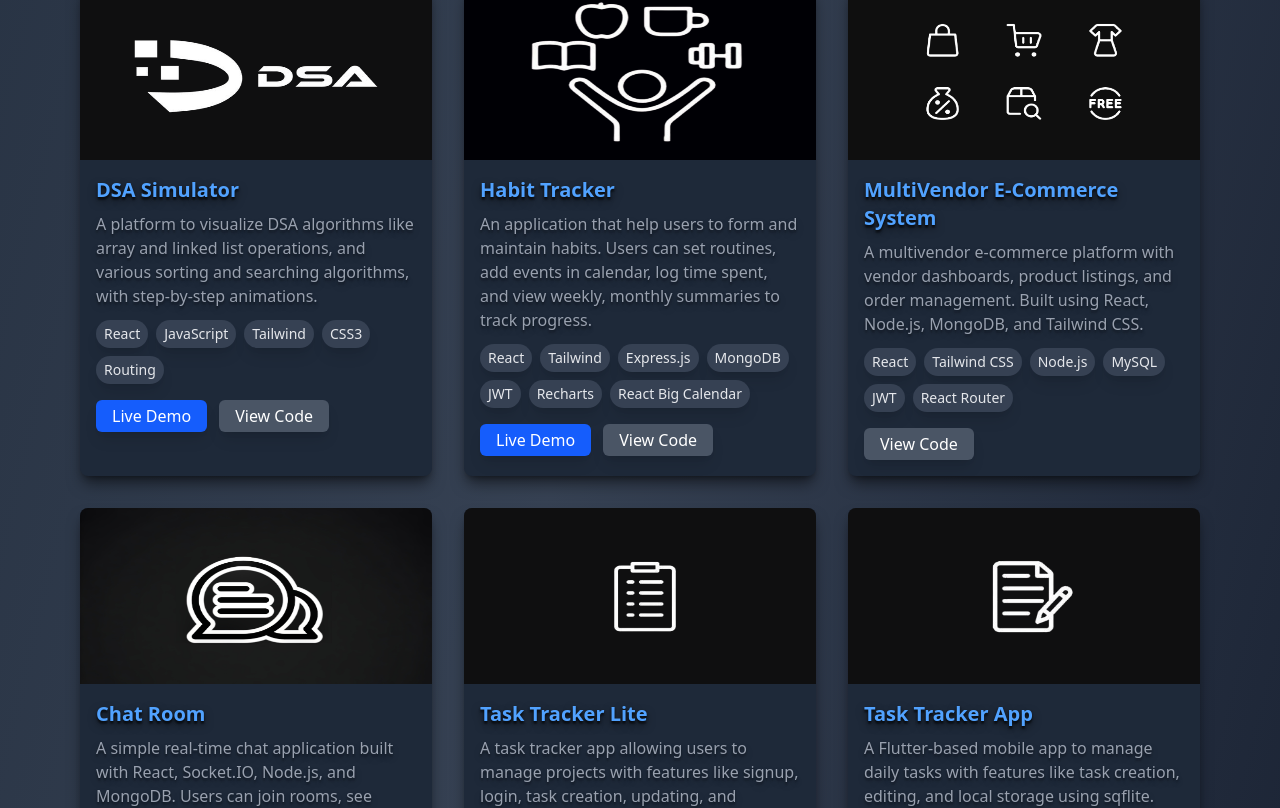
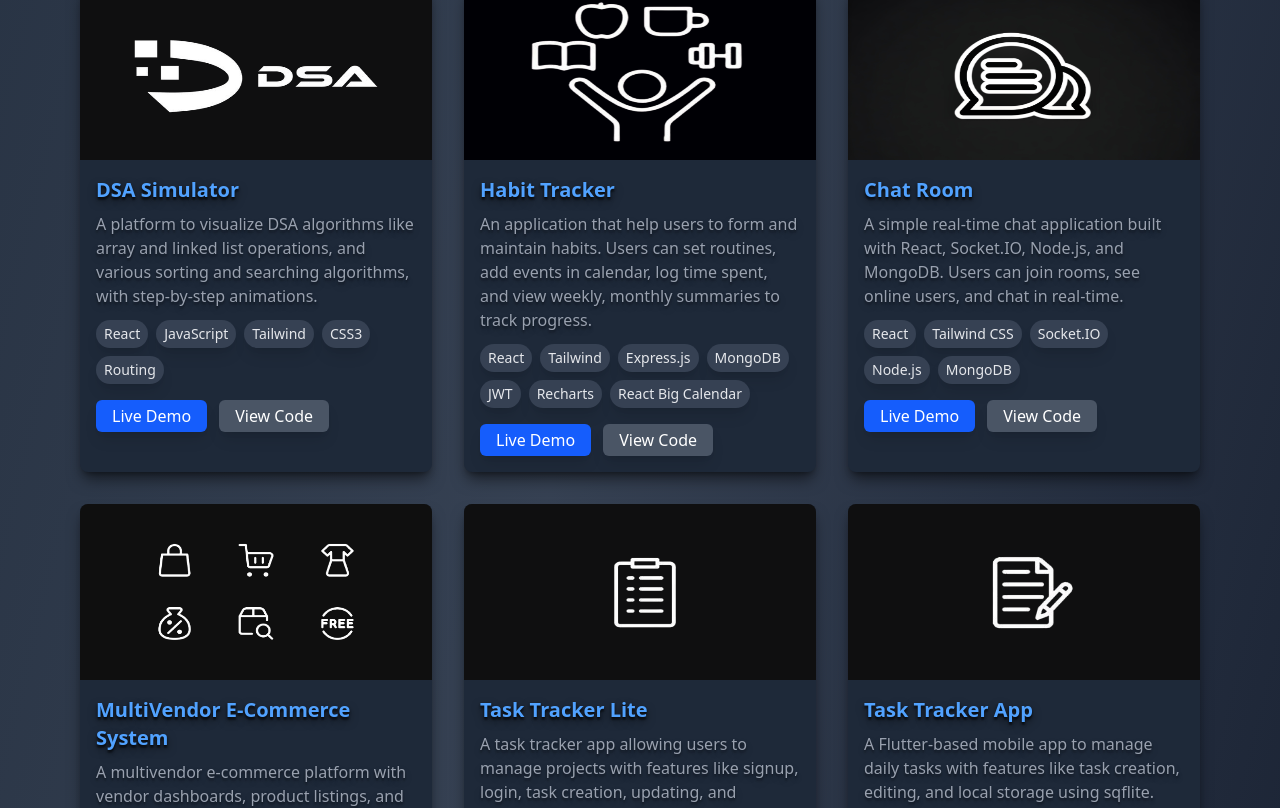
Before and after one commit to dipankar049/portfolio, a React (Vite) app: page /projects in a window 1280 px wide. Shown: the part 2580-3388 px from the top of the page. Built offline with nearby package versions, Linux system fonts and the light colour scheme.

Commit message:
add: highlight new projects

```diff
--- a/src/pages/Projects.jsx
+++ b/src/pages/Projects.jsx
@@ -24,19 +24,19 @@ const Projects = () => {
       imageUrl: HabitTrackerImage,
     },
     {
-      title: "MultiVendor E-Commerce System",
-      description: "A multivendor e-commerce platform with vendor dashboards, product listings, and order management. Built using React, Node.js, MongoDB, and Tailwind CSS.",
-      tech: ["React", "Tailwind CSS", "Node.js", "MySQL", "JWT", "React Router"],
-      gitHubRepo: "https://github.com/Prompt-Driven-Engineers/Inventory-Order-Management-System",
-      imageUrl: ECommerceImage,
-    },
-    {
       title: "Chat Room",
       description: "A simple real-time chat application built with React, Socket.IO, Node.js, and MongoDB. Users can join rooms, see online users, and chat in real-time.",
       tech: ["React", "Tailwind CSS", "Socket.IO", "Node.js", "MongoDB"],
       liveLink: "https://chat-room-blue.vercel.app/",
       gitHubRepo: "https://github.com/dipankar049/chat-room",
       imageUrl: ChatRoomImage,
+    },
+    {
+      title: "MultiVendor E-Commerce System",
+      description: "A multivendor e-commerce platform with vendor dashboards, product listings, and order management. Built using React, Node.js, MongoDB, and Tailwind CSS.",
+      tech: ["React", "Tailwind CSS", "Node.js", "MySQL", "JWT", "React Router"],
+      gitHubRepo: "https://github.com/Prompt-Driven-Engineers/Inventory-Order-Management-System",
+      imageUrl: ECommerceImage,
     },
     {
       title: "Task Tracker Lite",
```
